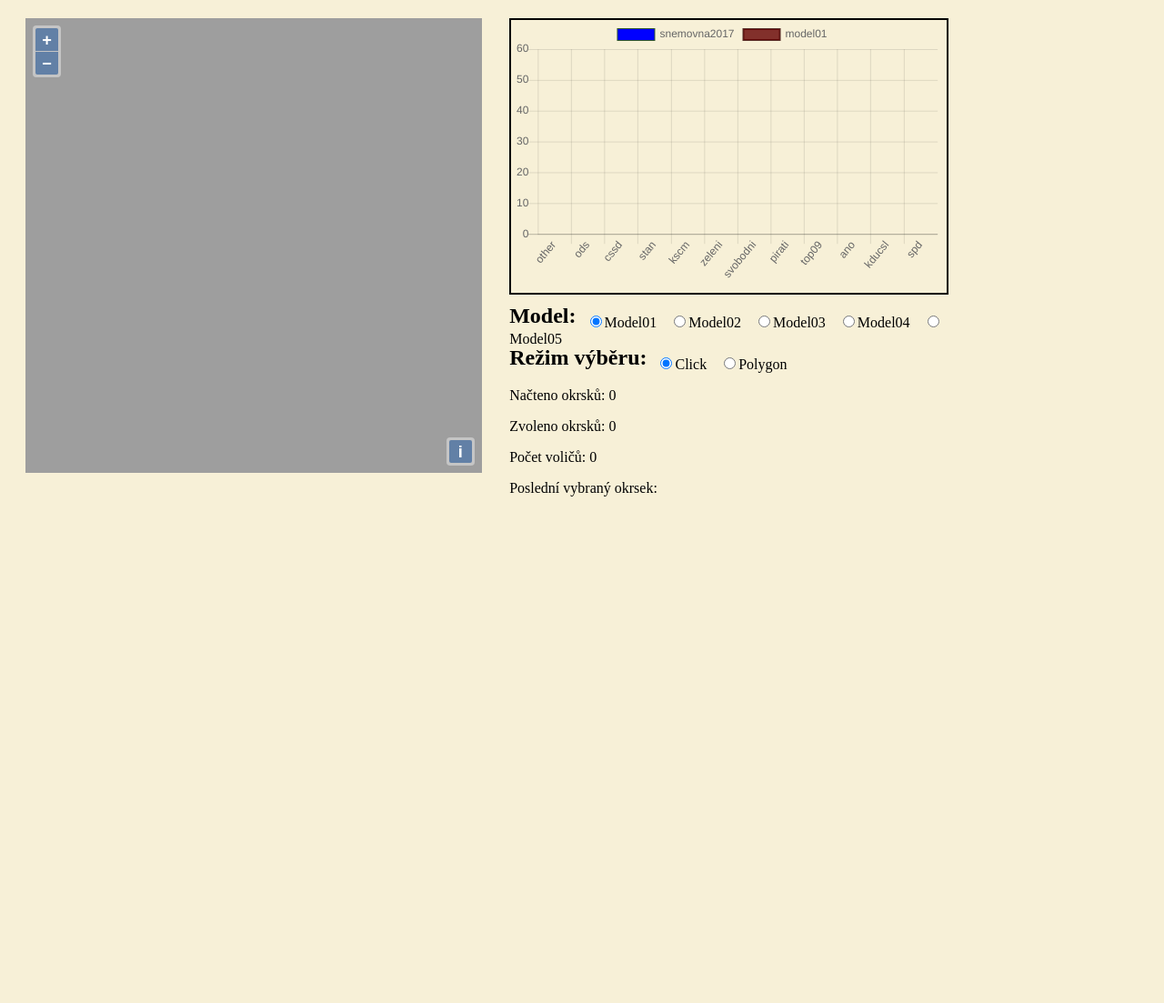
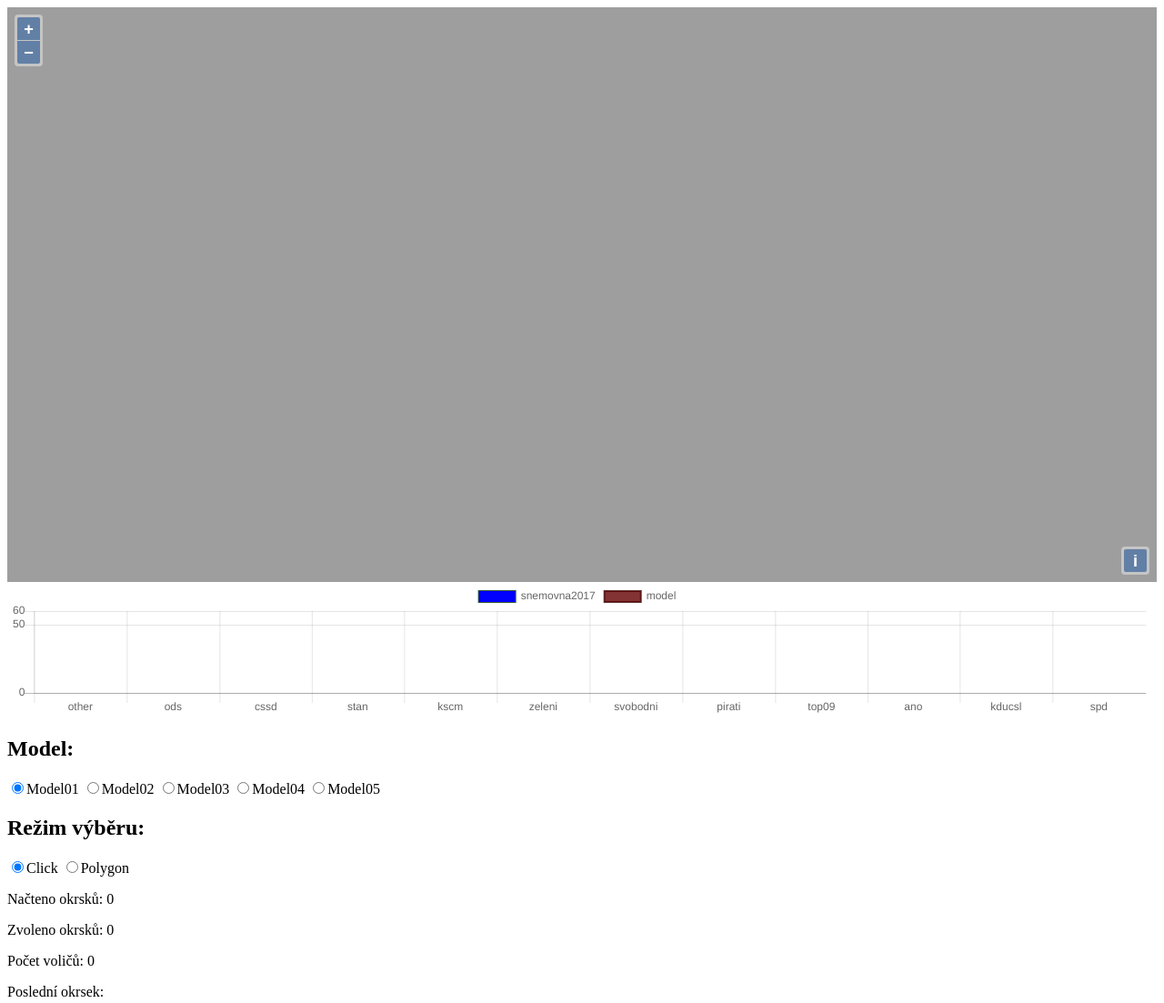
Before and after one commit to Games-and-Simulations/political-preferences-model, a plain HTML site: page web/index.html in a window 1280 px wide. Shown: the whole page at 91% size. Before the commit the page ends 800 px from the top, so only its background shows below. Drawn offline with Linux system fonts and the light colour scheme; no server answers.

Commit message:
better css

```diff
--- a/web/css/ui.css
+++ b/web/css/ui.css
@@ -1,38 +1,37 @@
+* {
+	margin: 0;
+	padding: 0;
+}
 body {
 	background-color: #f7f0d7;
+	min-width: 1024px;
+	min-height: 540px;
 }
-#content {
-	width: 80%;
+.holder {
+	float: left;
+	width: 45%;
+}
+#map-holder {
 	margin: 20px;
-	display: flex;
 }
 #map {
 	height: 500px;
-	width: 50%;
-	margin: 0 3% 0 0;
-	flex: 0 0 65;
+}
+#canvas-holder {
+	margin: 20px 0 20px 20px;
+	height: 300px;
 }
 #panel {
-	flex: 1;
-}
-#canvas-holder {
-	margin: 0 0 10px 0;
-	width: 100%;
-	height: 300px;
-	float: left;
-	border: 2px solid black;
-}
-#models {
-	height: 360px;
-}
-h2 {
-	padding: 0;
-	margin: 0;
+	margin: 20px 0 0 20px;
 	float: left;
 }
-#models input {
-	margin: 13px 3px 0 15px;
+.settings {
+	display: flex;
+	align-items: flex-end;
 }
-#controls input {
-	margin: 13px 3px 0 15px;
+.settings div input {
+	margin: 0px 3px 6px 6px;
 }
+#information {
+	font-size: 18px;
+}
--- a/web/index.html
+++ b/web/index.html
@@ -3,7 +3,7 @@
   <head>
     <meta charset="UTF-8">
 	<link rel="stylesheet" href="css/ol.css" type="text/css">
-	<link rel="stylesheet" href="css/ui.css" type="text/css">
+	<link rel="stylesheet" href="css/alt.css" type="text/css">
     <script src="lib/ol.js" type="text/javascript"></script>
 	<script src="lib/Chart.bundle.js" type="text/javascript"></script>
 	<script src="lib/jquery-3.3.1.min.js" type="text/javascript"></script>
@@ -11,29 +11,39 @@
   </head>
   <body>
 	<div id="content">
+		<div id ="map-holder" class="holder">
 			<div id="map" class="map"></div>
-		<div id="panel">
-			<div id="canvas-holder">
+		</div>
+		<div id="canvas-holder" class="holder">
 			<canvas id="resultsChart"></canvas>
 		</div>
-			<div id="models">
+		<div id="panel">
+			<div class="settings">
+				<div>
 					<h2>Model: </h2>
+				</div>
+				<div>
 					<input type="radio" id="model01" name="model" value="01" checked><label for="model01">Model01</label>
 					<input type="radio" id="model02" name="model" value="02"><label for="model02">Model02</label>
 					<input type="radio" id="model03" name="model" value="03"><label for="model03">Model03</label>
 					<input type="radio" id="model04" name="model" value="04"><label for="model04">Model04</label>
 					<input type="radio" id="model05" name="model" value="05"><label for="model05">Model05</label>
 				</div>
-			<div id="controls">
+			</div>
+			<div class="settings">
+				<div>
 					<h2>Režim výběru: </h2>
+				</div>
+				<div>
 					<input type="radio" id="click" name="selection" value="click" checked><label for="click">Click</label>
 					<input type="radio" id="polygon" name="selection" value="polygon"><label for="polygon">Polygon</label>
+				</div>
 			</div>
 			<div id="information">
 				<p>Načteno okrsků: <span id="loaded"></span></p>
 				<p>Zvoleno okrsků: <span id="selected"></span></p>
 				<p>Počet voličů: <span id="population"></span></p>
-					<p>Poslední vybraný okrsek: <span id="lastselected"></span></p>
+				<p>Poslední okrsek: <span id="lastselected"></span></p>
 			</div>
 		</div>
 	</div>
--- a/web/script/chart.js
+++ b/web/script/chart.js
@@ -13,7 +13,7 @@
 				population: 0
 			},
 			{
-				label: "model01",
+				label: "model",
 				data: Array.apply(null, Array(12)).map(Number.prototype.valueOf, 0),
 				backgroundColor: 'rgba(100,0,0,0.8)',
 				borderColor: 'rgba(50,0,0,0.8)',
--- a/web/script/main.js
+++ b/web/script/main.js
@@ -31,3 +31,5 @@
 	},
 	strategy: ol.loadingstrategy.bbox
 }));
+
+canvas = document.getElementById("resultsChart");
```
Also changed, not shown: 2 other files. Lines whose indentation alone changed are shown as unchanged.
